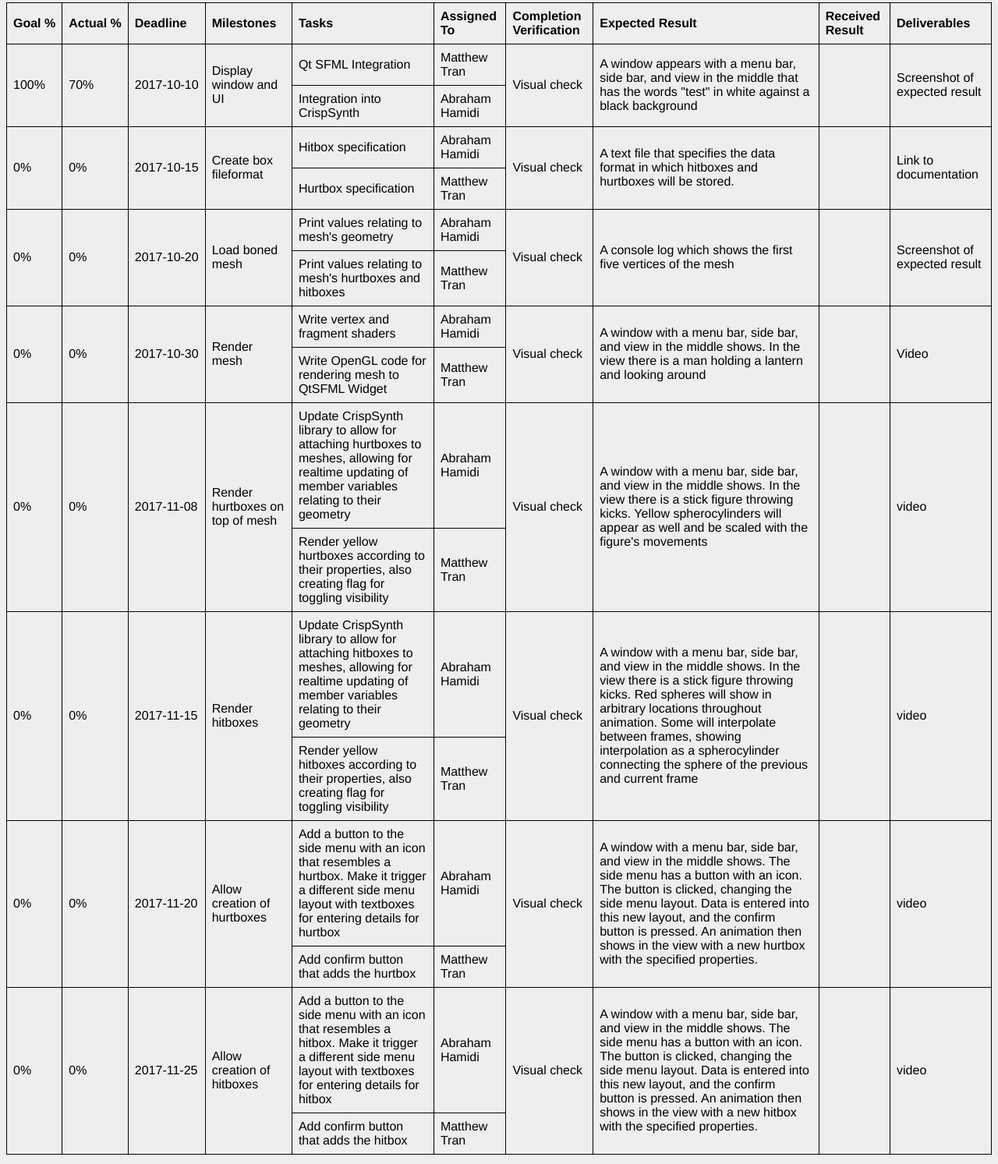
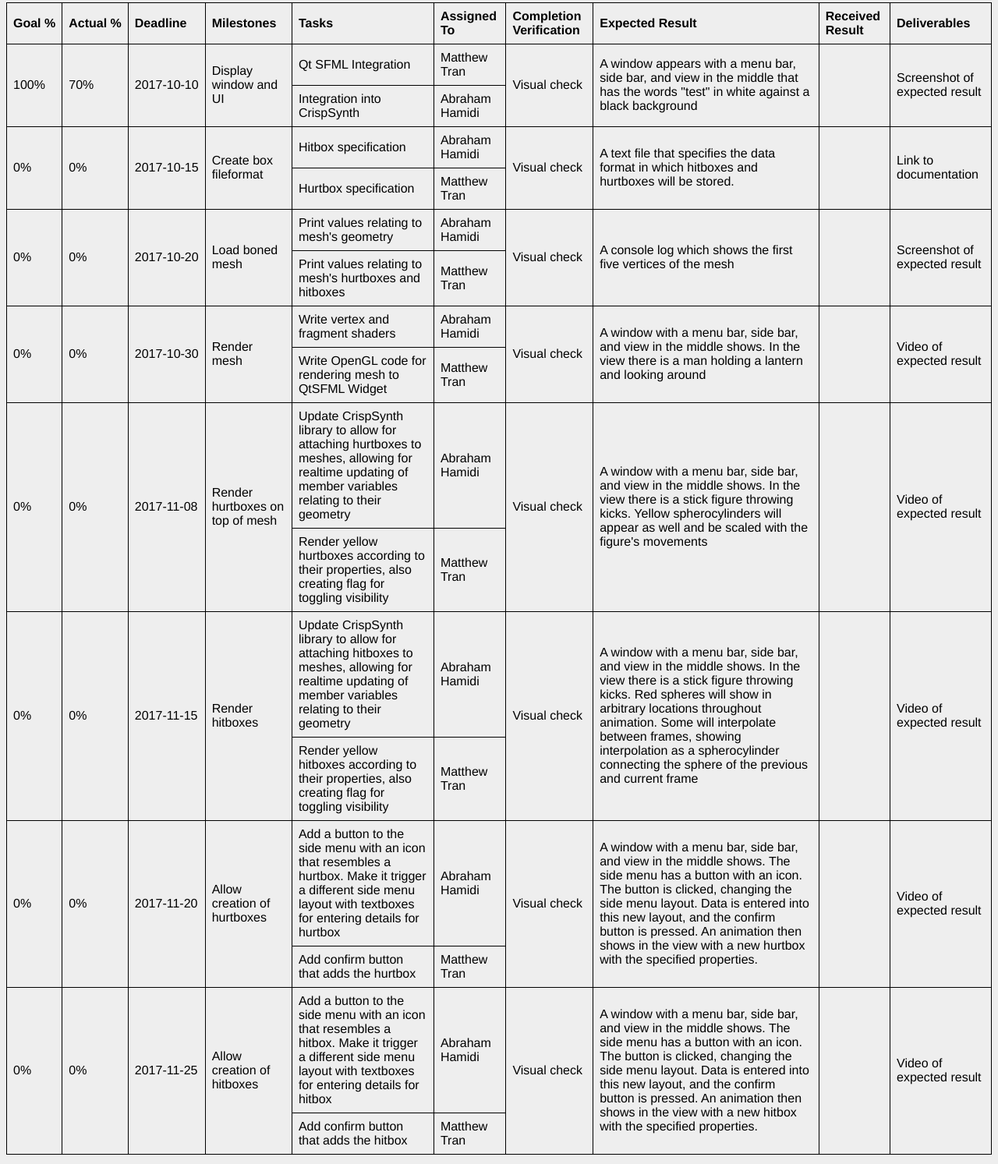
Before and after one commit to CrispBit/CrispPain, a plain HTML site: page docs/projectinfo/index.html in a window 1280 px wide. Shown: the part 111-1604 px from the top of the page at 78% size. Drawn offline with Linux system fonts and the light colour scheme.

Commit message:
Be more specific

```diff
--- a/docs/projectinfo/index.html
+++ b/docs/projectinfo/index.html
@@ -109,7 +109,7 @@
         <td rowspan="2">Visual check</td>
         <td rowspan="2">A window with a menu bar, side bar, and view in the middle shows. In the view there is a man holding a lantern and looking around</td>
         <td rowspan="2"></td>
-        <td rowspan="2">Video</td>
+        <td rowspan="2">Video of expected result</td>
       </tr>
       <tr class="sub">
         <td>Write OpenGL code for rendering mesh to QtSFML Widget</td>
@@ -125,7 +125,7 @@
         <td rowspan="2">Visual check</td>
         <td rowspan="2">A window with a menu bar, side bar, and view in the middle shows. In the view there is a stick figure throwing kicks. Yellow spherocylinders will appear as well and be scaled with the figure's movements</td>
         <td rowspan="2"></td>
-        <td rowspan="2">video</td>
+        <td rowspan="2">Video of expected result</td>
       </tr>
       <tr class="sub">
         <td>Render yellow hurtboxes according to their properties, also creating flag for toggling visibility</td>
@@ -141,7 +141,7 @@
         <td rowspan="2">Visual check</td>
         <td rowspan="2">A window with a menu bar, side bar, and view in the middle shows. In the view there is a stick figure throwing kicks. Red spheres will show in arbitrary locations throughout animation. Some will interpolate between frames, showing interpolation as a spherocylinder connecting the sphere of the previous and current frame</td>
         <td rowspan="2"></td>
-        <td rowspan="2">video</td>
+        <td rowspan="2">Video of expected result</td>
       </tr>
       <tr class="sub">
         <td>Render yellow hitboxes according to their properties, also creating flag for toggling visibility</td>
@@ -157,7 +157,7 @@
         <td rowspan="2">Visual check</td>
         <td rowspan="2">A window with a menu bar, side bar, and view in the middle shows. The side menu has a button with an icon. The button is clicked, changing the side menu layout. Data is entered into this new layout, and the confirm button is pressed. An animation then shows in the view with a new hurtbox with the specified properties.</td>
         <td rowspan="2"></td>
-        <td rowspan="2">video</td>
+        <td rowspan="2">Video of expected result</td>
       </tr>
       <tr class="sub">
         <td>Add confirm button that adds the hurtbox</td>
@@ -173,7 +173,7 @@
         <td rowspan="2">Visual check</td>
         <td rowspan="2">A window with a menu bar, side bar, and view in the middle shows. The side menu has a button with an icon. The button is clicked, changing the side menu layout. Data is entered into this new layout, and the confirm button is pressed. An animation then shows in the view with a new hitbox with the specified properties.</td>
         <td rowspan="2"></td>
-        <td rowspan="2">video</td>
+        <td rowspan="2">Video of expected result</td>
       </tr>
       <tr class="sub">
         <td>Add confirm button that adds the hitbox</td>
```
